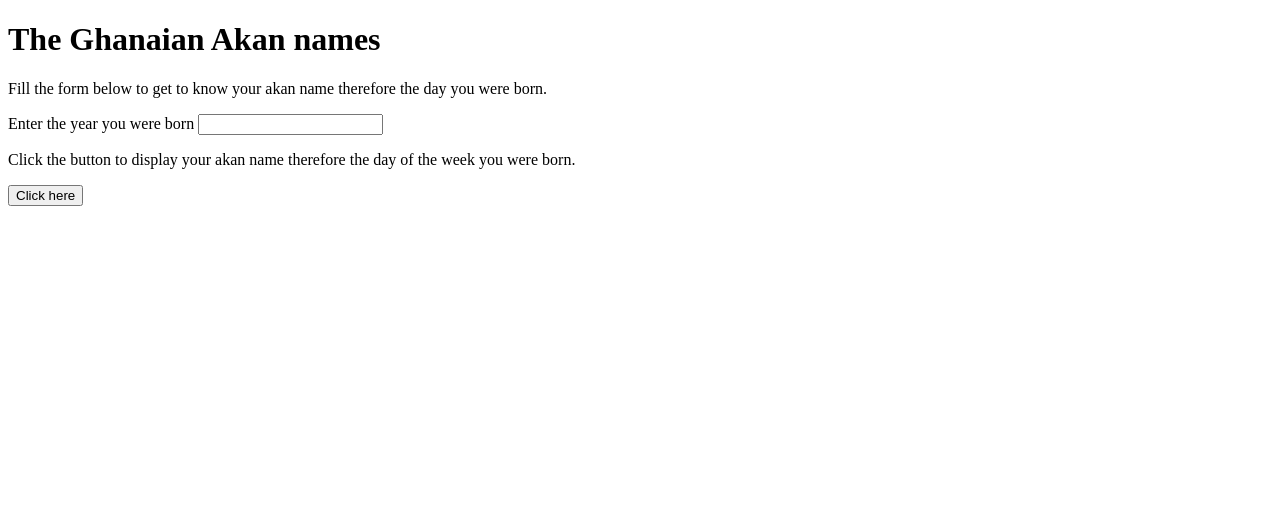
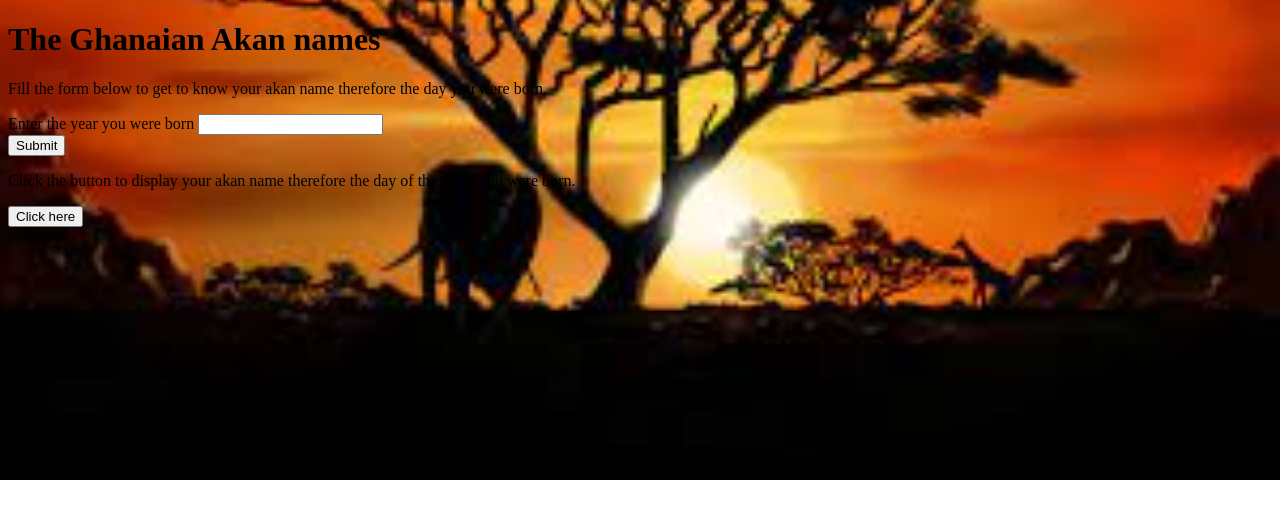
Before and after one commit to shantel-dev/second-project, a plain HTML site: page index.html in a window 1280 px wide. Drawn offline with Linux system fonts and the light colour scheme.

Commit message:
Add background image on the body

```diff
--- a/index.html
+++ b/index.html
@@ -11,11 +11,12 @@
     <h1>The Ghanaian Akan names</h1>
     <p>Fill the form below to get to know your akan name therefore the day you were born.</p>
     <div class="inputForm">
-        <form action="Click here">
+        <form action="Submit">
             <div>
                 <label for="dayBorn">Enter the year you were born</label>
                 <input type="text">
             </div>
+            <button>Submit</button>
         </form>
 
     <p>Click the button to display your akan name therefore the day of the week you were born.</p>
--- a/styles.css
+++ b/styles.css
@@ -0,0 +1,4 @@
+body{
+    background: url("african.jpg") no-repeat center center/cover;
+
+}
```
Also changed, not shown: african.jpg (added).
